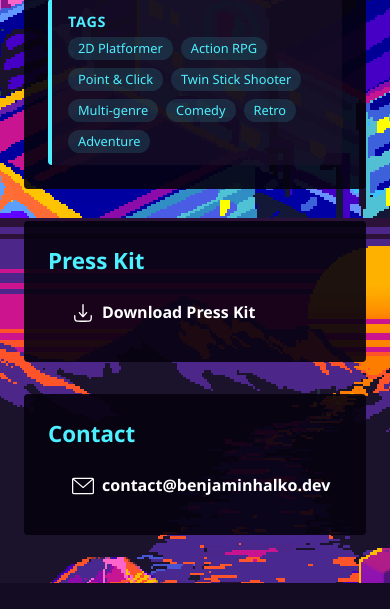
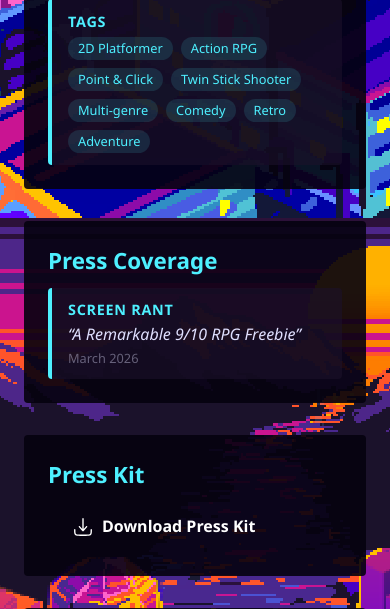
Before and after one commit to BenjaminHalko/benjaminhalko.github.io, a PHP site: page /johnsquest/index.html in a window 390 px wide. Shown: the part 3158-3767 px from the top of the page. Before the commit the page ends 3741 px from the top, so only its background shows below. Run offline with PHP 8.4, Linux system fonts and the light colour scheme.

Commit message:
Add Press Coverage section and styles
Introduce a new "Press Coverage" section in the JohnsQuest page linking to a Screen Rant write-up. Add CSS for .coverage-item, .coverage-quote and .coverage-date (layout, colors, hover, and responsive behavior). Remove an unused .details li strong rule block and tidy minor whitespace in the media query.

```diff
--- a/src/johnsquest/index.html
+++ b/src/johnsquest/index.html
@@ -226,6 +226,20 @@
                 </ul>
             </section>
 
+            <section class="coverage">
+                <h2>Press Coverage</h2>
+                <a
+                    href="https://screenrant.com/steam-free-game-9-10-rpg-release-download/"
+                    target="_blank"
+                    rel="noopener noreferrer"
+                    class="coverage-item"
+                >
+                    <strong>Screen Rant</strong>
+                    <span class="coverage-quote">&ldquo;A Remarkable 9/10 RPG Freebie&rdquo;</span>
+                    <span class="coverage-date">March 2026</span>
+                </a>
+            </section>
+
             <section class="presskit">
                 <h2>Press Kit</h2>
                 <p>
--- a/src/johnsquest/style.css
+++ b/src/johnsquest/style.css
@@ -106,16 +106,6 @@ section p:last-child {
     letter-spacing: 0.05em;
 }
 
-
-
-.details li strong {
-    color: #4ef0ff;
-    margin-bottom: 4px;
-    font-size: 0.9em;
-    text-transform: uppercase;
-    letter-spacing: 0.05em;
-}
-
 .details .tags-item {
     grid-column: 1 / -1;
 }
@@ -215,6 +205,41 @@ section p:last-child {
     background: #24292e;
 }
 
+.coverage-item {
+    display: flex;
+    flex-direction: column;
+    align-items: flex-start;
+    text-decoration: none;
+    color: inherit;
+    background: rgba(28, 18, 43, 0.6);
+    padding: 12px 16px;
+    border-radius: 4px;
+    border-left: 4px solid #4ef0ff;
+    gap: 4px;
+    transition: background 0.15s;
+}
+
+.coverage-item:hover {
+    background: rgba(28, 18, 43, 0.9);
+}
+
+.coverage-item strong {
+    color: #4ef0ff;
+    font-size: 0.9em;
+    text-transform: uppercase;
+    letter-spacing: 0.05em;
+}
+
+.coverage-quote {
+    color: #e0e0ff;
+    font-style: italic;
+}
+
+.coverage-date {
+    color: rgba(224, 224, 255, 0.4);
+    font-size: 0.8em;
+}
+
 @media (max-width: 480px) {
     .screenshot-grid {
         grid-template-columns: repeat(2, 1fr);
```
